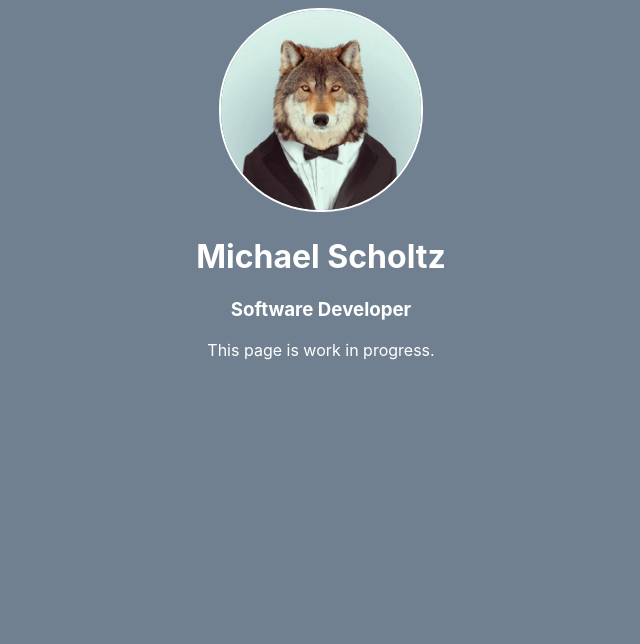
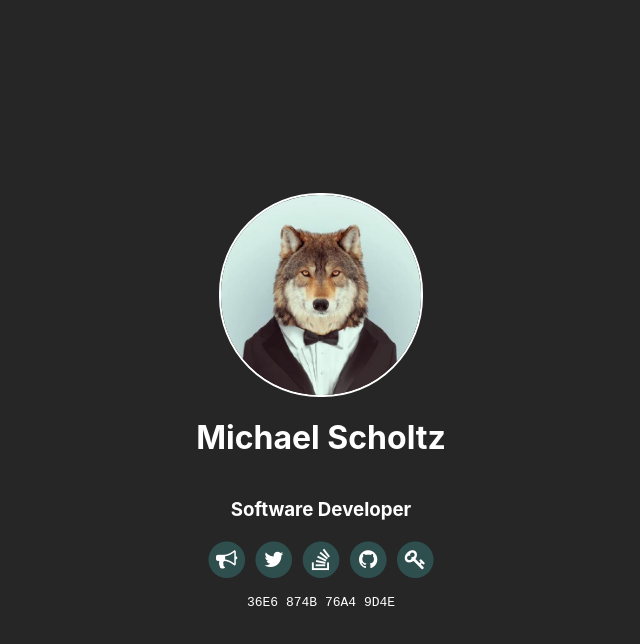
Before and after one commit to scholtzm/scholtzm.github.io, a plain HTML site: page index.html in a window 1280 px wide. Shown: the whole page, without its empty margins (319-959 px from the left). Drawn offline with Linux system fonts and the light colour scheme.

Commit message:
add some contact info

```diff
--- a/index.html
+++ b/index.html
@@ -4,17 +4,57 @@
     <meta charset="utf-8">
     <meta http-equiv="X-UA-Compatible" content="IE=edge">
     <title>Michael Scholtz</title>
-    <meta name="description" content=" " />
-    <meta name="author" content=" " />
+    <meta name="description" content="Michael Scholtz" />
+    <meta name="author" content="Michael Scholtz" />
     <meta name="HandheldFriendly" content="true" />
     <meta name="MobileOptimized" content="320" />
     <meta name="viewport" content="width=device-width, initial-scale=1.0, minimum-scale=1.0, maximum-scale=1.0, user-scalable=no" />
+    <link href="https://maxcdn.bootstrapcdn.com/font-awesome/4.7.0/css/font-awesome.min.css" rel="stylesheet" integrity="sha384-wvfXpqpZZVQGK6TAh5PVlGOfQNHSoD2xbE+QkPxCAFlNEevoEH3Sl0sibVcOQVnN" crossorigin="anonymous">
     <link rel="stylesheet" type="text/css" href="style.css">
   </head>
   <body>
     <img class="profile-image" src="images/profile.jpeg">
     <h1>Michael Scholtz</h1>
     <h3>Software Developer</h3>
-    <div>This page is work in progress.</div>
+    <div>
+      <a href="mailto:michael.scholtz@outlook.com">
+        <span class="fa-stack fa-lg">
+          <i class="fa fa-circle fa-stack-2x icon-bg"></i>
+          <i class="fa fa-bullhorn fa-stack-1x"></i>
+        </span>
+      </a>
+
+      <a href="https://twitter.com/scholtzm_">
+        <span class="fa-stack fa-lg">
+          <i class="fa fa-circle fa-stack-2x icon-bg"></i>
+          <i class="fa fa-twitter fa-stack-1x"></i>
+        </span>
+      </a>
+
+      <a href="http://stackoverflow.com/users/7494817/scholtzm">
+        <span class="fa-stack fa-lg">
+          <i class="fa fa-circle fa-stack-2x icon-bg"></i>
+          <i class="fa fa-stack-overflow fa-stack-1x"></i>
+        </span>
+      </a>
+
+      <a href="https://github.com/scholtzm">
+        <span class="fa-stack fa-lg">
+          <i class="fa fa-circle fa-stack-2x icon-bg"></i>
+          <i class="fa fa-github fa-stack-1x"></i>
+        </span>
+      </a>
+
+      <a href="https://keybase.io/scholtzm">
+        <span class="fa-stack fa-lg">
+          <i class="fa fa-circle fa-stack-2x icon-bg"></i>
+          <i class="fa fa-key fa-stack-1x"></i>
+        </span>
+      </a>
+    </div>
+
+    <div>
+      <pre>36E6 874B 76A4 9D4E</pre>
+    </div>
   </body>
 </html>
--- a/style.css
+++ b/style.css
@@ -1,13 +1,40 @@
+html,
+body {
+  height: 100%;
+}
+
 body {
   font-family: -apple-system,BlinkMacSystemFont,"Segoe UI",Roboto,Oxygen,Ubuntu,Cantarell,"Open Sans","Helvetica Neue",sans-serif;
-  text-align: center;
-  background-color: slategrey;
+  background-color: #262627;
   color: white;
+
+  display: -webkit-box;
+  display: -ms-flexbox;
+  display: flex;
+  -webkit-box-align: center;
+      -ms-flex-align: center;
+          align-items: center;
+  -webkit-box-orient: vertical;
+  -webkit-box-direction: normal;
+      -ms-flex-direction: column;
+          flex-direction: column;
+  -webkit-box-pack: center;
+      -ms-flex-pack: center;
+          justify-content: center;
 }
 
-body > .profile-image {
+.profile-image {
   width: 200px;
   height: 200px;
   border-radius: 100px;
   border: 2px solid white;
 }
+
+a {
+  color: white;
+  text-decoration: none;
+}
+
+.icon-bg {
+  color: darkslategrey;
+}
```
